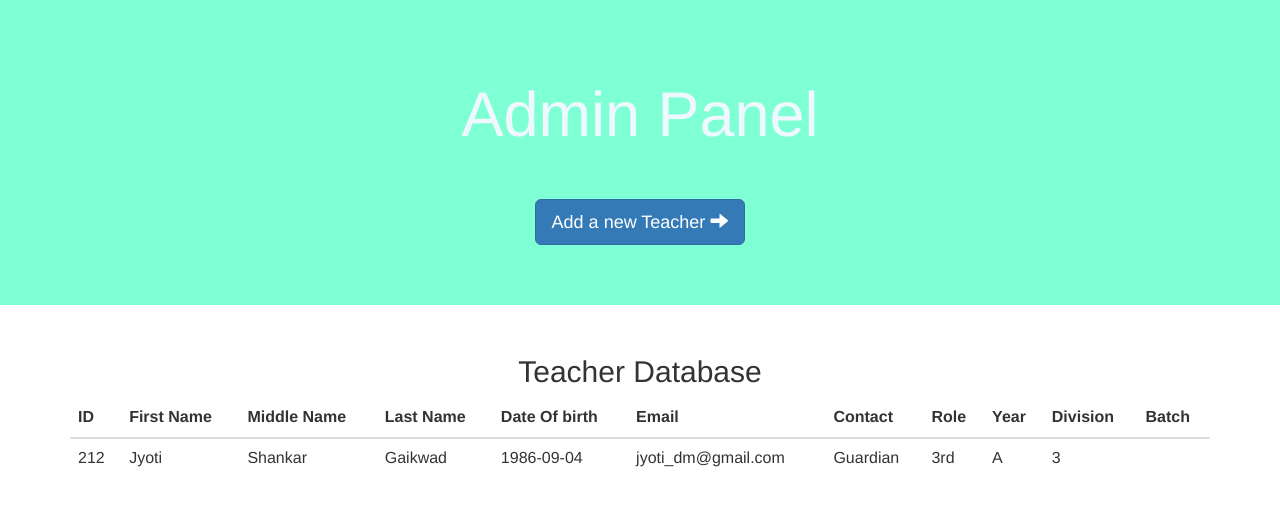
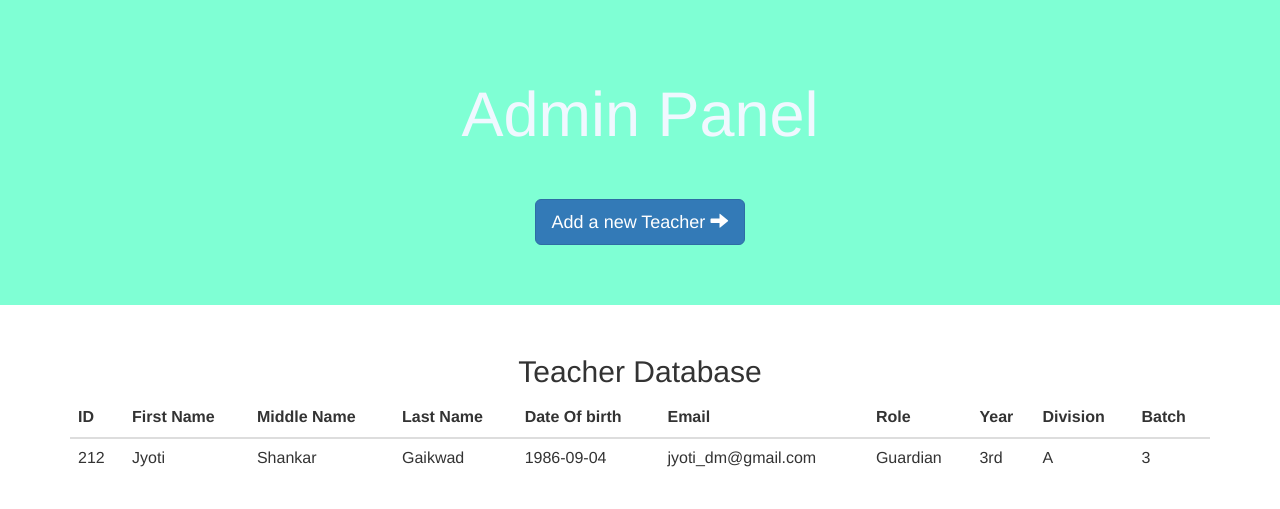
Before and after one commit to ravinalawade/Teacher-Guardian, a PHP site: page /admin_panel.php in a window 1280 px wide. Shown: the top 509 px of the page. Run offline with PHP 8.4, Linux system fonts and the light colour scheme; data that the repository does not hold is empty.

Commit message:
minor changes

```diff
--- a/admin_panel.php
+++ b/admin_panel.php
@@ -49,7 +49,6 @@
                         <th>Last Name</th>
                         <th>Date Of birth</th>
                         <th>Email</th>
-                        <th>Contact</th>
                         <th>Role</th>
                         <th>Year</th>
                         <th>Division</th>
```
